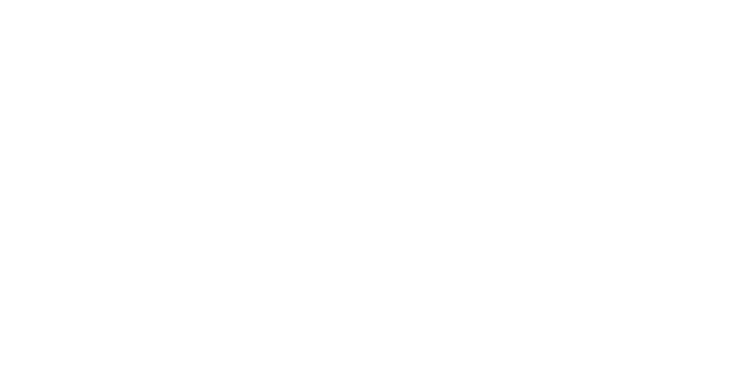
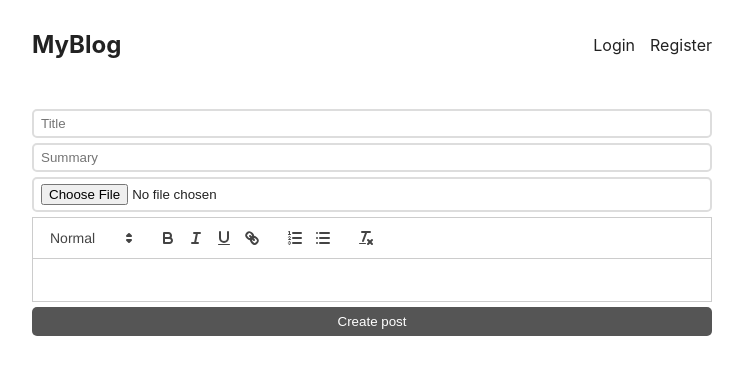
Before and after one commit to AjayVinjamuri013/mern-blog, a React (Create React App) app in the folder client/: page /create in a window 1280 px wide. Before the commit this address had no page. Shown: the top 374 px of the page, without its empty margins (268-1011 px from the left). Built offline with nearby package versions, Linux system fonts and the light colour scheme; no server answers.

Commit message:
Finished the front end part of create post page.

```diff
--- a/client/src/App.css
+++ b/client/src/App.css
@@ -93,6 +93,6 @@
     padding: 7px 0;
 }
 
-form h1{
+form.login h1 form.register h1{
     text-align: center;
 }
--- a/client/src/App.js
+++ b/client/src/App.js
@@ -7,6 +7,7 @@
 import LoginPage from './pages/LoginPage';
 import RegisterPage from './pages/RegisterPage';
 import { UserContextProvider } from './UserContext';
+import CreatePost from './pages/CreatePost';
 
 function App() {
   return (
@@ -16,6 +17,7 @@
           <Route index element={<IndexPage />}/>
           <Route path="/login" element={<LoginPage/>}/>
           <Route path="/register" element={<RegisterPage/>}/>
+          <Route path="/create" element={<CreatePost/>}/>
         </Route>
     </Routes>
     </UserContextProvider>
--- /dev/null
+++ b/client/src/pages/CreatePost.js
@@ -0,0 +1,48 @@
+import { useState } from "react";
+import ReactQuill from "react-quill";
+import 'react-quill/dist/quill.snow.css';
+
+//modules and formats from react quill documentation in npm.
+const modules = {
+    toolbar: [
+      [{ 'header': [1, 2, false] }],
+      ['bold', 'italic', 'underline','strike', 'blockquote'],
+      [{'list': 'ordered'}, {'list': 'bullet'}, {'indent': '-1'}, {'indent': '+1'}],
+      ['link', 'image'],
+      ['clean']
+    ],
+  };
+
+const formats = [
+    'header',
+    'bold', 'italic', 'underline', 'strike', 'blockquote',
+    'list', 'bullet', 'indent',
+    'link', 'image'
+  ];
+
+export default function CreatePost(){
+    const [title, setTitle] = useState('');
+    const [summary, setSummary] = useState('');
+    const [content, setContent] = useState('');
+
+    return (
+        <form>
+            <input type='title'
+                   placeholder="Title"
+                   value={title}
+                   onChange={event => setTitle(event.target.value)}>
+            </input>
+            <input type="summary"
+                   placeholder="Summary"
+                   value={summary}
+                   onChange={event => setSummary(event.target.value)}>
+            </input>
+            <input type="file"/>
+            <ReactQuill value={content}
+                        onChange={newValue => setContent(newValue)}
+                        module={modules}
+                        formats={formats}/>
+            <button style={{marginTop: '5px'}}>Create post</button>
+        </form>
+    );
+}
```
